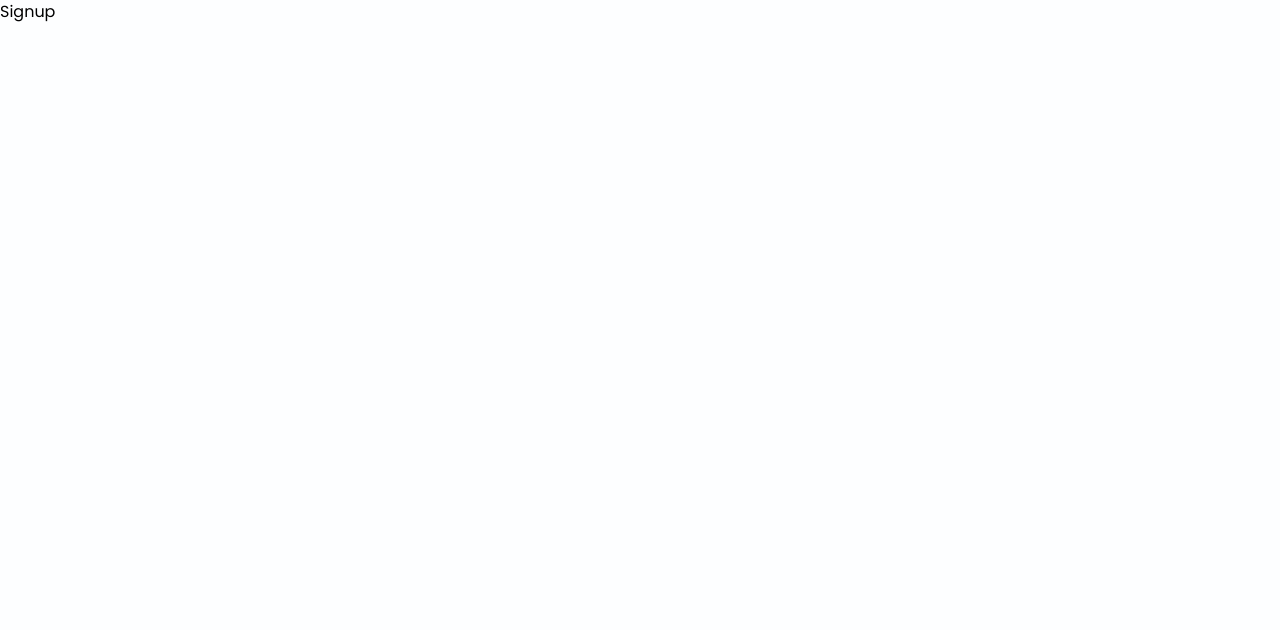
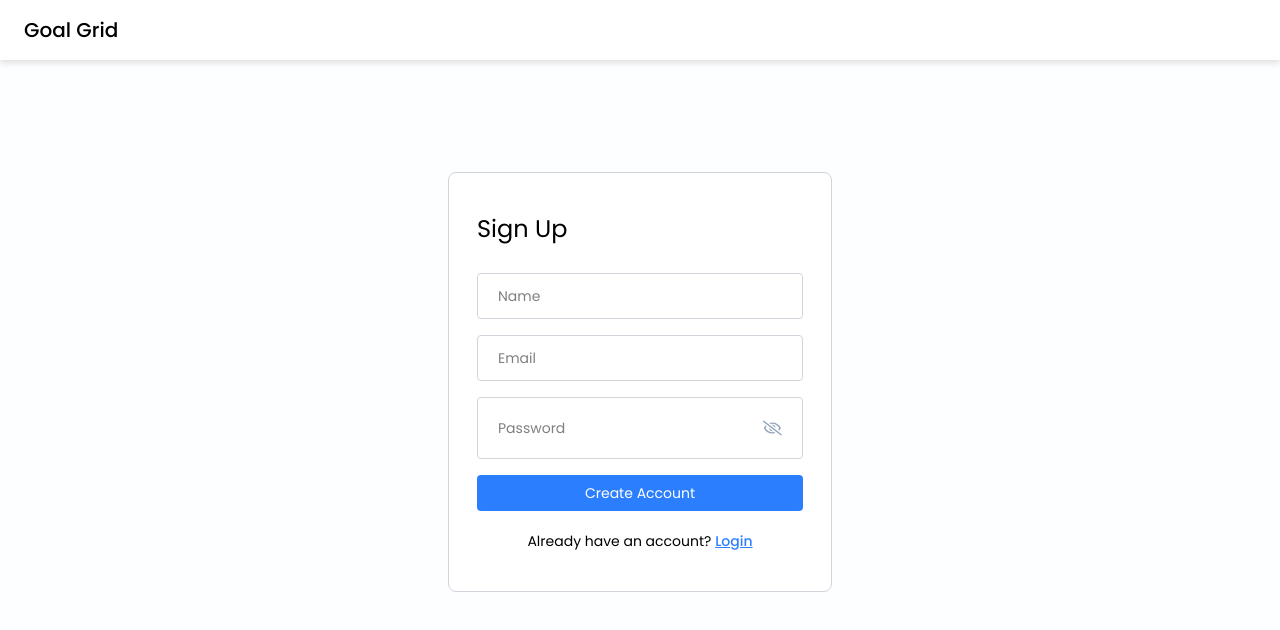
Before and after one commit to ShenanVindinu/mern-task-manager, a React (Vite) app in the folder frontend/mern-task-app/: page /signup in a window 1280 px wide. Shown: the top 630 px of the page. Built offline with nearby package versions, Linux system fonts and the light colour scheme.

Commit message:
Signup page created

```diff
--- a/frontend/mern-task-app/src/pages/SignUp/SignUp.tsx
+++ b/frontend/mern-task-app/src/pages/SignUp/SignUp.tsx
@@ -1,10 +1,85 @@
-import React from 'react';
+import {useState} from 'react';
+import {Link} from "react-router-dom";
+import {validateEmail} from "../../utils/helper.tsx";
+import Navbar from "../../components/Navbar/Navbar.tsx";
+import PasswordInput from "../../components/Input/PasswordInput.tsx";
 
 const SignUp = () => {
+    const [name, setName] = useState("");
+    const [email, setEmail] = useState("");
+    const [password, setPassword] = useState("");
+    const [error, setError] = useState(null);
+
+
+    const handleSignUp = async (e) => {
+        e.preventDefault();
+
+        if (!name) {
+            setError("Please enter your name");
+            return;
+        }
+
+        if (!validateEmail(email)) {
+            setError("Please enter a valid email address.");
+            return;
+        }
+
+        if (!password) {
+            setError("Please enter the password");
+            return;
+        }
+
+        setError('')
+
+        // SignUp API Calls
+
+    };
+
     return (
-        <div>
-            Signup
-        </div>
+        <>
+            <Navbar />
+
+            <div className="flex items-center justify-center mt-28">
+                <div className="w-96 border border-gray-300 rounded-lg bg-white px-7 py-10">
+                    <form onSubmit={handleSignUp}>
+                        <h4 className="text-2xl mb-7">Sign Up</h4>
+
+                        <input
+                            type="text"
+                            placeholder="Name"
+                            className="input-box"
+                            value={name}
+                            onChange={(e) => setName(e.target.value)}
+                        />
+
+                        <input
+                            type="text"
+                            placeholder="Email"
+                            className="input-box"
+                            value={email}
+                            onChange={(e) => setEmail(e.target.value)}
+                        />
+
+                        <PasswordInput
+                            placeholder="Password"
+                            value={password}
+                            onChange={(e) => setPassword(e.target.value)}
+                        />
+
+                        {error && <p className="text-red-500 text-xs pb-1">{error}</p>}
+
+                        <button type="submit" className="btn-primary w-full">Create Account</button>
+
+                        <p className="text-sm text-center mt-4">
+                            Already have an account?{" "}
+                            <Link to="/login" className="font-medium text-blue-500 underline hover:text-blue-600">
+                                Login
+                            </Link>
+                        </p>
+                    </form>
+                </div>
+            </div>
+        </>
     );
 };
 
```
